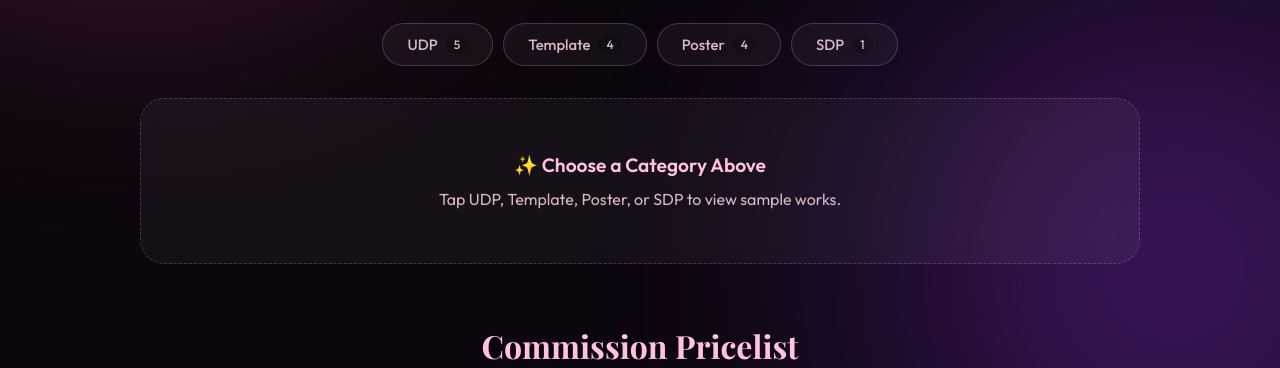
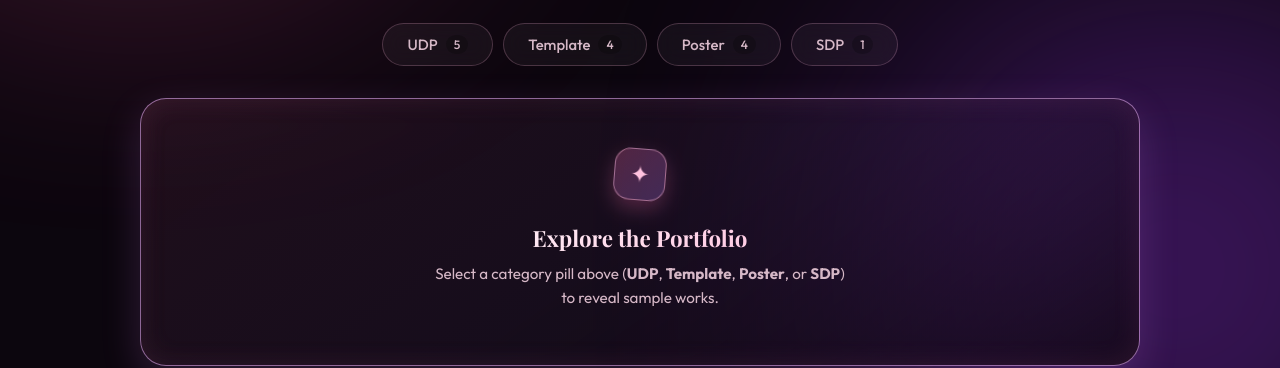
Before and after one commit to tresscutie/tres-hoshiro, a plain HTML site: page index.html in a window 1280 px wide. Shown: the part 461-829 px from the top of the page. Drawn offline with nearby package versions, Linux system fonts and the light colour scheme; a web font is replaced by a local one.

Commit message:
Update index.html

```diff
--- a/index.html
+++ b/index.html
@@ -376,24 +376,83 @@
       color: inherit;
     }
 
-    /* Prompt Placeholder Before Category Selection */
+    /* Luxury Animated Showcase Placeholder */
     .select-prompt {
+      position: relative;
+      overflow: hidden;
       text-align: center;
-      padding: 3.2rem 1.5rem;
-      background: var(--card-bg);
-      border: 1px dashed var(--card-border);
-      border-radius: 24px;
-      color: var(--text-muted);
-      backdrop-filter: blur(10px);
-      animation: fadeUp 0.5s ease both;
+      padding: 3.4rem 1.75rem;
+      border-radius: 26px;
+      background: linear-gradient(145deg, rgba(255, 126, 182, 0.08), rgba(192, 132, 252, 0.06), rgba(18, 9, 22, 0.85));
+      border: 1.5px solid rgba(255, 126, 182, 0.45);
+      box-shadow: 0 12px 40px rgba(255, 111, 177, 0.14), inset 0 0 28px rgba(255, 126, 182, 0.07);
+      backdrop-filter: blur(14px);
+      animation: fadeUp 0.6s ease both, borderBreath 3.5s ease-in-out infinite alternate;
     }
 
-    .select-prompt span {
+    .select-prompt::before {
+      content: "";
+      position: absolute;
+      inset: 0;
+      background: linear-gradient(110deg, transparent 25%, rgba(255, 194, 223, 0.14) 50%, transparent 75%);
+      transform: translateX(-100%);
+      animation: promptSweep 4.5s ease-in-out infinite;
+      pointer-events: none;
+    }
+
+    @keyframes borderBreath {
+      0% {
+        border-color: rgba(255, 126, 182, 0.35);
+        box-shadow: 0 10px 30px rgba(255, 111, 177, 0.1), inset 0 0 20px rgba(255, 126, 182, 0.05);
+      }
+      100% {
+        border-color: rgba(216, 180, 254, 0.75);
+        box-shadow: 0 16px 45px rgba(192, 132, 252, 0.24), inset 0 0 32px rgba(255, 126, 182, 0.12);
+      }
+    }
+
+    @keyframes promptSweep {
+      0%, 40% { transform: translateX(-100%); }
+      100% { transform: translateX(100%); }
+    }
+
+    @keyframes floatIcon {
+      0%, 100% { transform: translateY(0px) rotate(0deg); }
+      50% { transform: translateY(-6px) rotate(6deg); }
+    }
+
+    .prompt-icon {
+      width: 52px;
+      height: 52px;
+      margin: 0 auto 0.95rem;
+      border-radius: 16px;
+      background: linear-gradient(135deg, rgba(255, 111, 177, 0.25), rgba(192, 132, 252, 0.25));
+      border: 1px solid rgba(255, 182, 217, 0.5);
+      display: flex;
+      align-items: center;
+      justify-content: center;
+      font-size: 1.45rem;
+      color: var(--pink-soft);
+      box-shadow: 0 8px 20px rgba(255, 111, 177, 0.25);
+      animation: floatIcon 3s ease-in-out infinite;
+    }
+
+    .select-prompt .prompt-title {
       display: block;
-      font-size: 1.2rem;
-      color: var(--pink-soft);
-      font-weight: 600;
+      font-family: 'Playfair Display', serif;
+      font-size: 1.4rem;
+      font-weight: 700;
+      background: linear-gradient(135deg, #ffffff 20%, #ffc2df 70%, #d8b4fe 100%);
+      -webkit-background-clip: text;
+      -webkit-text-fill-color: transparent;
       margin-bottom: 0.35rem;
+    }
+
+    .select-prompt p {
+      color: var(--text-muted);
+      font-size: 0.95rem;
+      max-width: 420px;
+      margin: 0 auto;
     }
 
     /* Gallery Grid + 3D Tilt & Shimmer Sweep */
@@ -694,8 +753,9 @@
     <div class="category-bar" id="categoryBar"></div>
     <div id="galleryContainer">
       <div class="select-prompt">
-        <span>✨ Choose a Category Above</span>
-        Tap UDP, Template, Poster, or SDP to view sample works.
+        <div class="prompt-icon">✦</div>
+        <span class="prompt-title">Explore the Portfolio</span>
+        <p>Select a category pill above (<strong>UDP</strong>, <strong>Template</strong>, <strong>Poster</strong>, or <strong>SDP</strong>) to reveal sample works.</p>
       </div>
     </div>
 
@@ -762,7 +822,6 @@
         { title: "SDP Edit #1", category: "SDP", image: "sdp.jpg" }
       ],
 
-      // Updated Pricelist Structure
       pricelist: [
         {
           title: "UDP",
@@ -801,7 +860,7 @@
 
       terms: [
         "Payment via GCash only before or upon confirmation of your commission slot.",
-        "Please prepare photos/renders and your preferred concept, color palette, and exact text.",
+        "Please prepare high-quality photos/renders and your preferred concept, color palette, and exact text.",
         "Final price within the range depends on complexity, effects, and style requested.",
         "Personal and playlist/streaming use only. Please credit Tres Hoshiro when posting."
       ]
```
